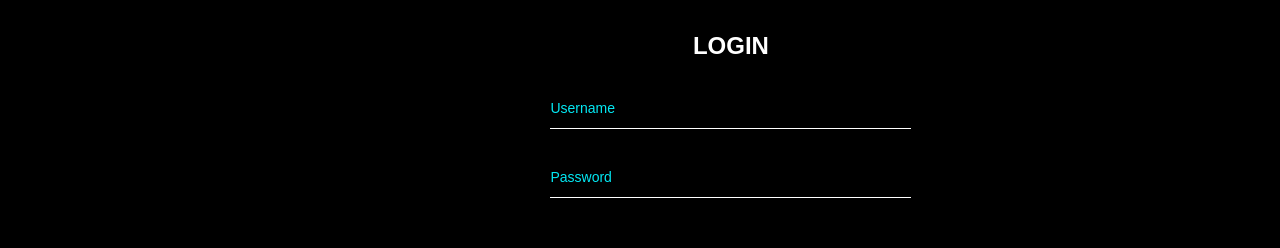
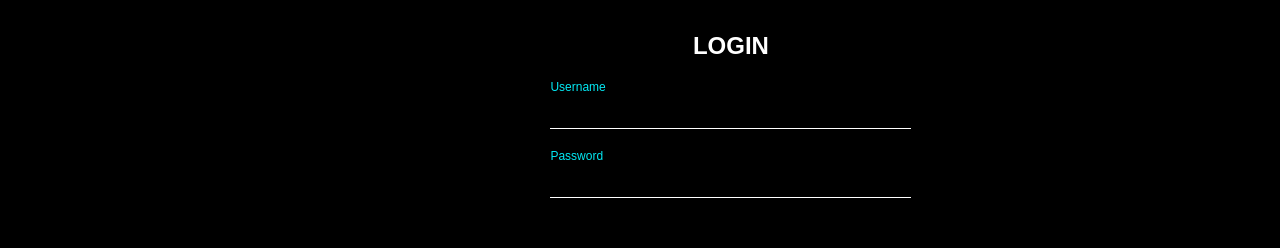
Before and after one commit to IWhitebird/Just-Tickets, a React (Create React App) app: page /pages/login in a window 1280 px wide. Shown: the part 301-549 px from the top of the page. Built offline with nearby package versions, Linux system fonts and the light colour scheme.

Commit message:
reverted changes

```diff
--- a/src/pages/login/login.css
+++ b/src/pages/login/login.css
@@ -47,13 +47,13 @@
   .login-box .user-box input:focus{
     border-bottom: 1px solid #03e9f4;
   }
-  .login-box .user-box input:focus ~ label {
+  .login-box .user-box input:focus ~ label,
+  .login-box .user-box input:valid ~ label {
     top: -20px;
     left: 0;
     color: #03e9f4;
     font-size: 12px;
   }
-
   .login-box form a {
     position: relative;
     display: inline-block;
--- a/src/pages/login/login.js
+++ b/src/pages/login/login.js
@@ -7,11 +7,11 @@ const Login = () => {
   <h2>LOGIN</h2>
   <form>
     <div className="user-box">
-      <input type="text" name="" required=""/>
+      <input type="text" />
       <label>Username</label>
     </div>
     <div className="user-box">
-      <input type="password" name="" required=""/>
+      <input type="text" />
       <label>Password</label>
     </div>
     <a href="#">
```
